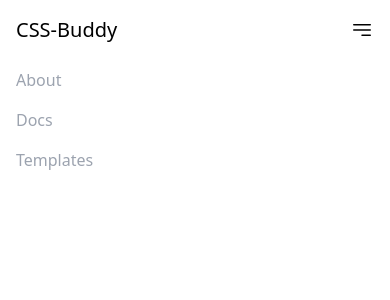
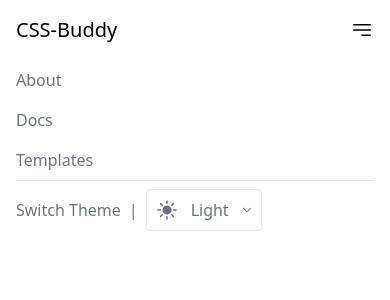
Before and after one commit to wiseman88/Buddy, a Next.js app: page / in a window 390 px wide. Both pictures are taken after a click on the button 361 px from the left and 30 px from the top of the page. Shown: the top 300 px of the page. Built offline with nearby package versions, Linux system fonts and the light colour scheme.

Commit message:
refactor: mobile nav with dark mode option

```diff
--- a/src/components/header/Header.jsx
+++ b/src/components/header/Header.jsx
@@ -5,6 +5,7 @@ import {
   MoonIcon,
   SunIcon,
 } from "@heroicons/react/24/solid";
+import MobileNav from "./MobileNav";
 
 export const Header = () => {
   const [display, setDisplay] = useState(false);
@@ -63,27 +64,7 @@ export const Header = () => {
           <Bars3BottomRightIcon className="h-6 w-6" />
         </button>
       </div>
-      {display && (
-        <nav className="absolute block md:hidden w-full h-screen z-10 bg-white text-gray-400 px-4 capitalize">
-          <ul>
-            <li>
-              <a className="block py-2 hover:text-blue-600" href="">
-                about
-              </a>
-            </li>
-            <li>
-              <a className="block py-2 hover:text-blue-600" href="">
-                docs
-              </a>
-            </li>
-            <li>
-              <a className="block py-2 hover:text-blue-600" href="">
-                templates
-              </a>
-            </li>
-          </ul>
-        </nav>
-      )}
+      {display && <MobileNav />}
     </header>
   );
 };
--- /dev/null
+++ b/src/components/header/MobileNav.jsx
@@ -0,0 +1,48 @@
+import useColorMode from "@/hooks/useColorMode";
+import { ChevronDownIcon, MoonIcon, SunIcon } from "@heroicons/react/24/solid";
+
+const MobileNav = () => {
+  const [colorMode, setColorMode] = useColorMode();
+
+  return (
+    <nav className="absolute block md:hidden w-full h-screen z-10 bg-white dark:bg-slate-700 text-gray-500 dark:text-gray-300 px-4 capitalize">
+      <ul>
+        <li>
+          <a className="block py-2 hover:text-blue-600" href="">
+            about
+          </a>
+        </li>
+        <li>
+          <a className="block py-2 hover:text-blue-600" href="">
+            docs
+          </a>
+        </li>
+        <li>
+          <a className="block py-2 hover:text-blue-600" href="">
+            templates
+          </a>
+        </li>
+        <li className="flex items-center pt-2 border-t">
+          <span>Switch Theme</span>
+          <span className="px-2">|</span>
+          <div className="relative flex items-center gap-3 border rounded p-2">
+            <SunIcon className="w-6 h-6 dark:hidden" />
+            <MoonIcon className="w-6 h-6 hidden dark:block" />
+            {colorMode === "light" ? <span>Light</span> : <span>Dark</span>}
+            <select
+              className="w-full absolute inset-0 appearance-none opacity-0 text-lg rounded"
+              value={colorMode}
+              onChange={(e) => setColorMode(e.target.value)}
+            >
+              <option value="light">Light</option>
+              <option value="dark">Dark</option>
+            </select>
+            <ChevronDownIcon className="w-3 h-3" />
+          </div>
+        </li>
+      </ul>
+    </nav>
+  );
+};
+
+export default MobileNav;
```
